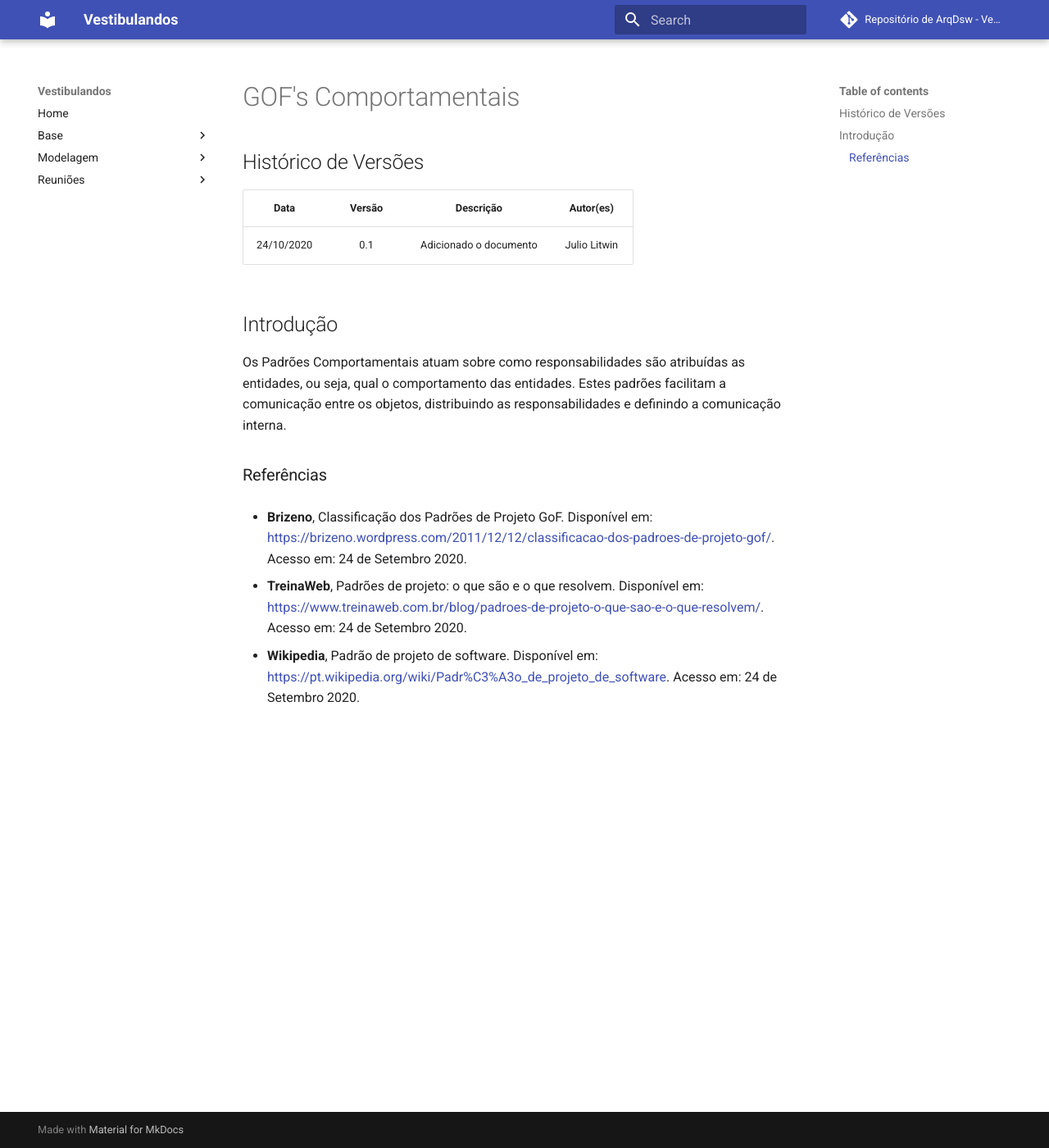
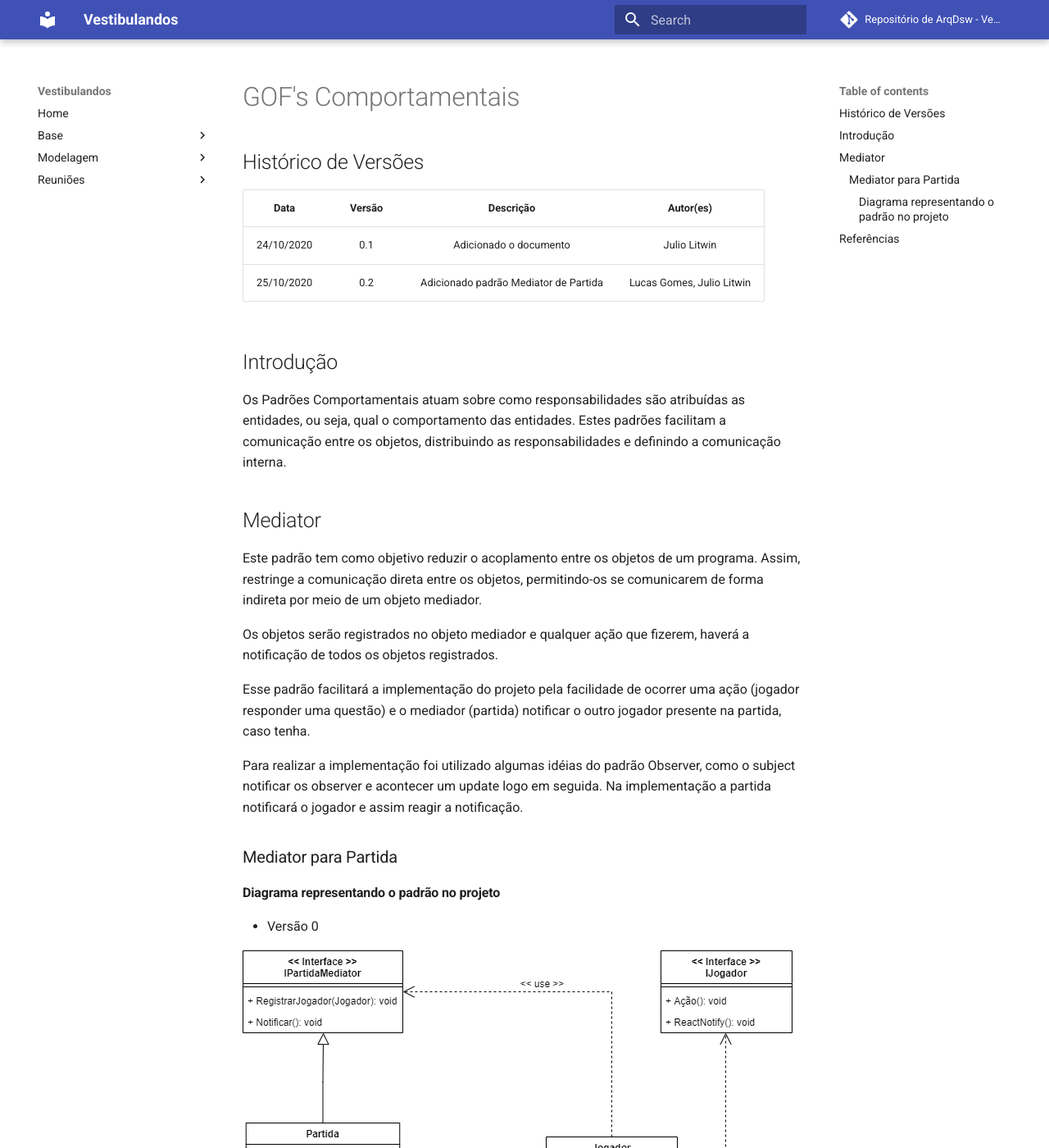
Before and after one commit to UnBArqDsw/2020.1_G4_Vestibulandos, an MkDocs documentation site: the page built from docs/padroes_de_projeto/gofs_comportamentais.md, in a window 1280 px wide and 1400 px high. Shown: the whole window at 82% size. Built offline with MkDocs 1.6.1 and Material for MkDocs 9.7.7, drawn with Linux system fonts in a browser that asks for light colours; comment, search, counter and statistics services are not loaded; some of the changed text lies outside the part shown.

Commit message:
Adicionado padrão Mediator em Partida
Co-authored-by: Julio Litwin <j.litwin@live.com>

```diff
--- a/docs/padroes_de_projeto/gofs_comportamentais.md
+++ b/docs/padroes_de_projeto/gofs_comportamentais.md
@@ -5,15 +5,37 @@
 |   Data   | Versão |           Descrição           |             Autor(es)              |
 |:--------:|:------:|:-----------------------------:|:----------------------------------:|
 | 24/10/2020 | 0.1 | Adicionado o documento | Julio Litwin |
+| 25/10/2020 | 0.2 | Adicionado padrão Mediator de Partida | Lucas Gomes, Julio Litwin |
 
 ## Introdução
 
 Os Padrões Comportamentais atuam sobre como responsabilidades são atribuídas as entidades, ou seja, qual o comportamento das entidades. Estes padrões facilitam a comunicação entre os objetos, distribuindo as responsabilidades e definindo a comunicação interna.
 
-### Referências
+## Mediator
+Este padrão tem como objetivo reduzir o acoplamento entre os objetos de um programa. Assim, restringe a comunicação direta entre os objetos, permitindo-os se comunicarem de forma indireta por meio de um objeto mediador.
+
+Os objetos serão registrados no objeto mediador e qualquer ação que fizerem, haverá a notificação de todos os objetos registrados.
+
+Esse padrão facilitará a implementação do projeto pela facilidade de ocorrer uma ação (jogador responder uma questão) e o mediador (partida) notificar o outro jogador presente na partida, caso tenha.
+
+Para realizar a implementação foi utilizado algumas idéias do padrão Observer, como o subject notificar os observer e acontecer um update logo em seguida. Na implementação a partida notificará o jogador e assim reagir a notificação.
+
+### Mediator para Partida
+#### Diagrama representando o padrão no projeto
+- Versão 0
+
+![MediatorPartidaDiagrama](../img/diagramas/mediator_pattern_partida_v0.png)
+
+> [Implementação em código - Versão 0](./codigos/mediator_partida_codigo_v0.md)
+
+## Referências
 
 - **Brizeno**, Classificação dos Padrões de Projeto GoF. Disponível em: <https://brizeno.wordpress.com/2011/12/12/classificacao-dos-padroes-de-projeto-gof/>. Acesso em: 24 de Setembro 2020.
 
 - **TreinaWeb**, Padrões de projeto: o que são e o que resolvem. Disponível em: <https://www.treinaweb.com.br/blog/padroes-de-projeto-o-que-sao-e-o-que-resolvem/>. Acesso em: 24 de Setembro 2020.
 
 - **Wikipedia**, Padrão de projeto de software. Disponível em: <https://pt.wikipedia.org/wiki/Padr%C3%A3o_de_projeto_de_software>. Acesso em: 24 de Setembro 2020.
+
+- Material complementar da disciplina Arquitetura e Desenho de Software. VideoAula 10a - Vídeo-Aula - DSW - GoFs - Comportamentais. Professora Milene Serrano. Universidade de Brasília.
+
+- Material complementar da disciplina Arquitetura e Desenho de Software. VideoAula 10d - Vídeo-Aula - DSW - GoFs - Comportamentais - Demais Padrões - Visão Rápida. Professora Milene Serrano. Universidade de Brasília.
```
Also changed, not shown: docs/padroes_de_projeto/codigos/factory_partida_codigo_v0.md (renamed from docs/padroes_de_projeto/factory_partida_codigo_v0.md, +0 -25 lines), docs/padroes_de_projeto/codigos/factory_usuario_codigo_v0.md (renamed from docs/padroes_de_projeto/factory_usuario_codigo_v0.md, +0 -75 lines), docs/padroes_de_projeto/codigos/mediator_partida_codigo_v0.md (added, +82 -0 lines), docs/padroes_de_projeto/gofs_criacionais.md (+2 -2 lines), docs/img/diagramas/mediator_pattern_partida_v0.png (added).
